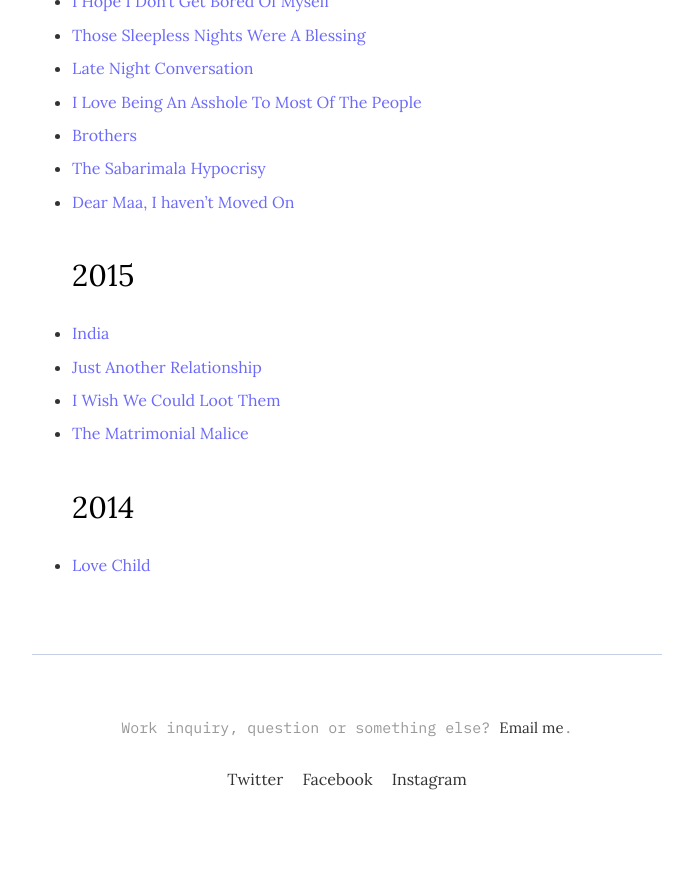
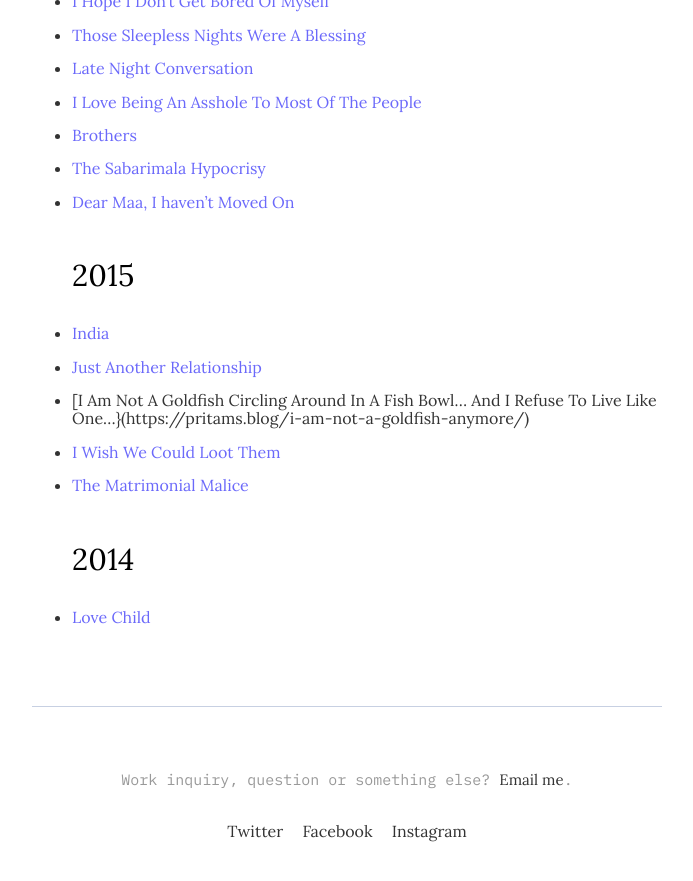
Before and after one commit to argumentativeyouth/pblog, a Jekyll site: the page built from _pages/all-posts.md, in a window 1280 px wide and 900 px high, scrolled down 2636 px. Shown: the top 881 px of the window, without its empty margins (293-986 px from the left). Built offline with Jekyll 4.4.1, drawn with Linux system fonts in a browser that asks for light colours; before the commit the page ends 3485 px from its top, so only the background shows below that.

Commit message:
Update all-posts.md

```diff
--- a/_pages/all-posts.md
+++ b/_pages/all-posts.md
@@ -74,6 +74,7 @@ image:
 ## 2015
 * [India](https://pritams.blog/india/)
 * [Just Another Relationship](https://pritams.blog/just-another-relationship/)
+* [I Am Not A Goldfish Circling Around In A Fish Bowl... And I Refuse To Live Like One...}(https://pritams.blog/i-am-not-a-goldfish-anymore/)
 * [I Wish We Could Loot Them](https://pritams.blog/i-wish-we-could-loot-them/)
 * [The Matrimonial Malice](https://pritams.blog/the-matrimonial-malice/)
 ## 2014
```
